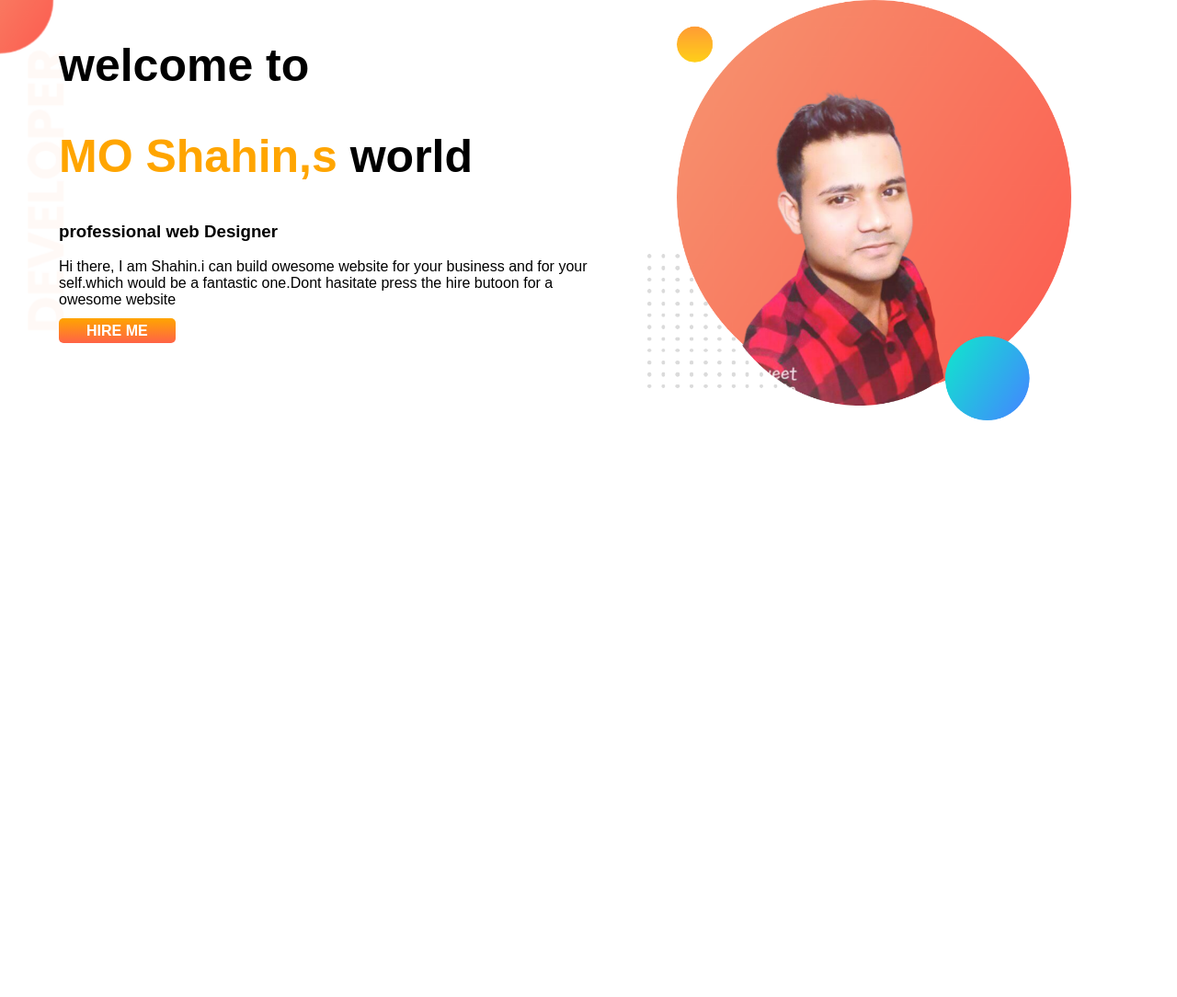
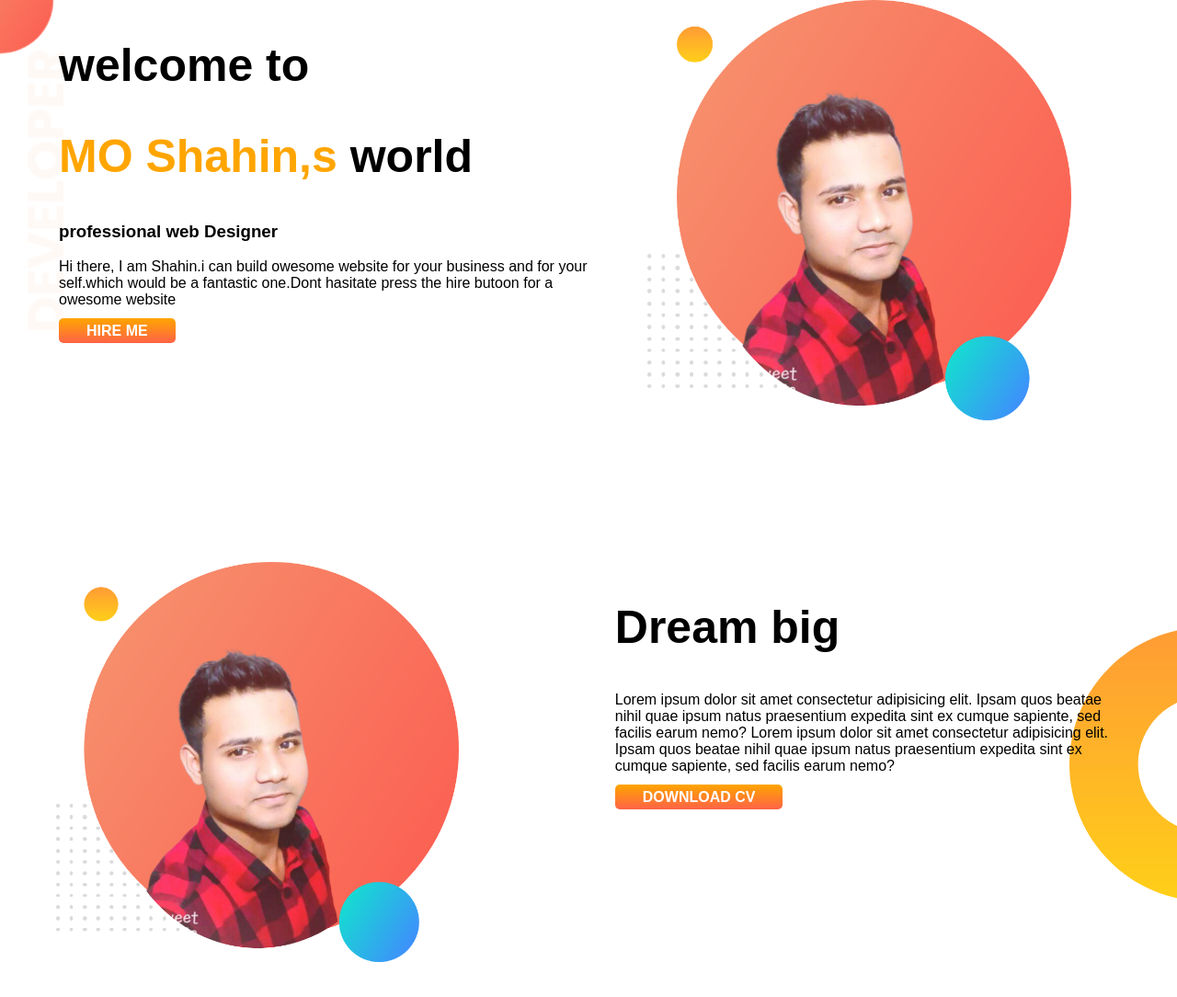
Before and after one commit to jhanker/developer-portfolio, a plain HTML site: page index.html in a window 1280 px wide. Shown: the whole page at 92% size. Before the commit the page ends 800 px from the top, so only its background shows below. Drawn offline with Linux system fonts and the light colour scheme.

Commit message:
dream area complete

```diff
--- a/index.html
+++ b/index.html
@@ -19,5 +19,17 @@
 
        <div class="half-width"><img src="./images/my-bg (2).png" alt="profile photo"></div>
    </section>
+
+   <section id="dream-big">
+
+    <div class="half-width"><img src="./images/my-bg (2).png" alt="profile photo"></div>
+
+    <div class="half-width">
+        <h1>Dream big</h1>
+        <p>Lorem ipsum dolor sit amet consectetur adipisicing elit. Ipsam quos beatae nihil quae ipsum      natus praesentium expedita sint ex cumque sapiente, sed facilis earum nemo?
+        Lorem ipsum dolor sit amet consectetur adipisicing elit. Ipsam quos beatae nihil quae ipsum      natus praesentium expedita sint ex cumque sapiente, sed facilis earum nemo?</p>
+        <a class="link-button" href="" target="_blank"> DOWNLOAD CV</a>
+    </div>
+   </section>
 </body>
 </html>
--- a/style.css
+++ b/style.css
@@ -11,6 +11,7 @@ h1{
 }
 section{
     display: flex;
+    margin-bottom: 150px;
 }
 .half-width{
     width: 50%;
@@ -35,3 +36,9 @@ section{
     background-image: url(./images/top-banner.png);
     background-repeat: no-repeat;
 }
+#dream-big{
+    background-image: url(./images/dream-bg.png);
+    background-repeat: no-repeat;
+    background-position: right;
+    padding-right: 5%;
+}
```
